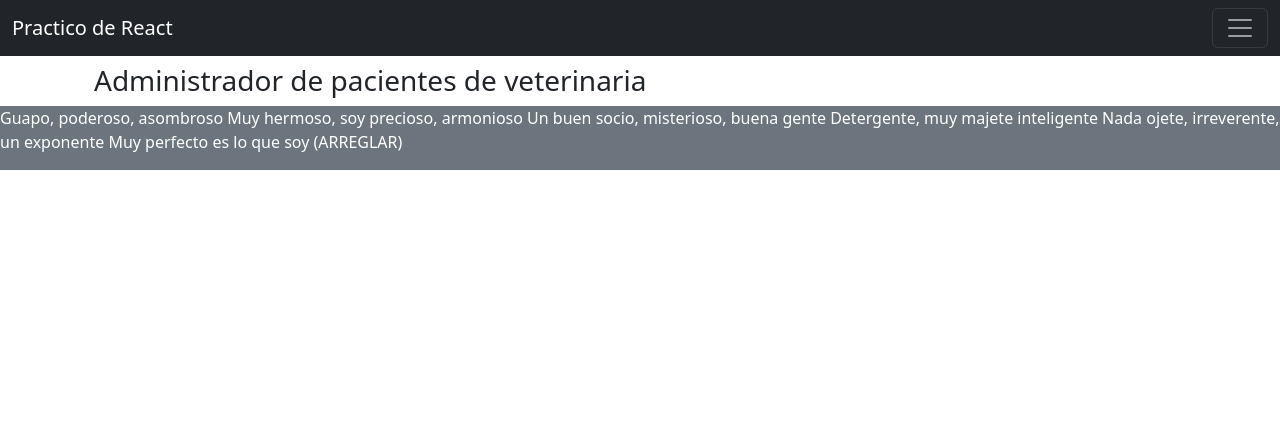
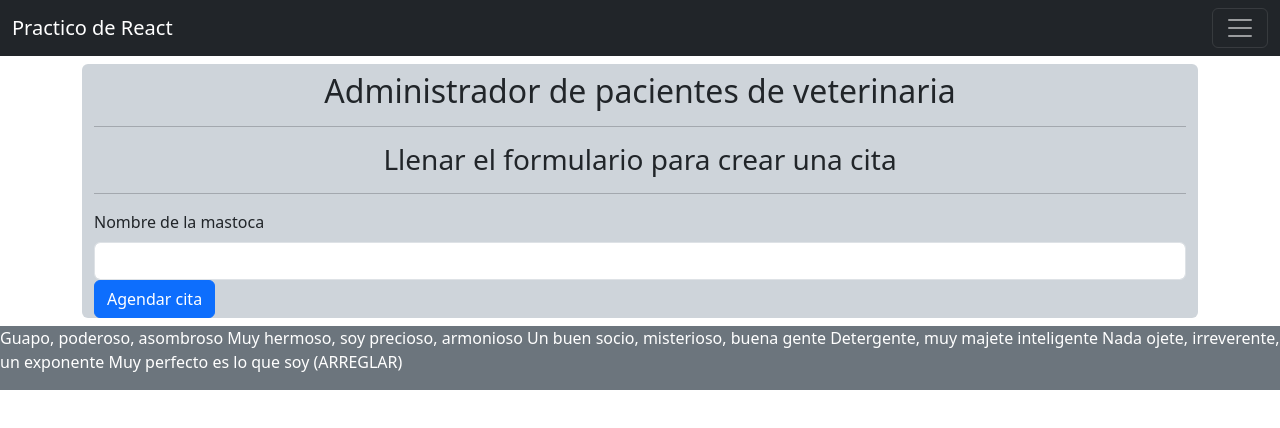
Before and after one commit to SantiagoPuertas4/practicoReact, a React (Vite) app: page /ejercicio9 in a window 1280 px wide. Shown: the top 428 px of the page. Built offline with nearby package versions, Linux system fonts and the light colour scheme.

Commit message:
Se termino la estructura inicial del formulario

```diff
--- a/src/views/Ejercicio9View.jsx
+++ b/src/views/Ejercicio9View.jsx
@@ -1,13 +1,35 @@
 const Ejercicio9View = () => {
   return (
     <div className="mt-5 pt-3 mb-2">
-      <div className="container bg-secondary-emphasis">
+      <div className="container bg-dark-subtle rounded-2">
         <div>
-          <div className="">
-            <h3>Administrador de pacientes de veterinaria</h3>
+          <h2 className="text-center pt-2">
+            Administrador de pacientes de veterinaria
+          </h2>
+        </div>
+        <hr />
+        <div>
+          <h3 className="text-center">
+            Llenar el formulario para crear una cita
+          </h3>
+        </div>
+        <hr />
+        <form className="" action="">
+          <fieldset>
+            <label className="form-label" htmlFor="">
+              Nombre de la mastoca
+            </label>
+            <input className="form-control" type="text" />
+            <div>
+              <span></span>
+            </div>
+          </fieldset>
+          <div>
+            <button type="submit" className="btn btn-primary">
+              Agendar cita
+            </button>
           </div>
-        </div>
-        <div></div>
+        </form>
       </div>
     </div>
   );
```
